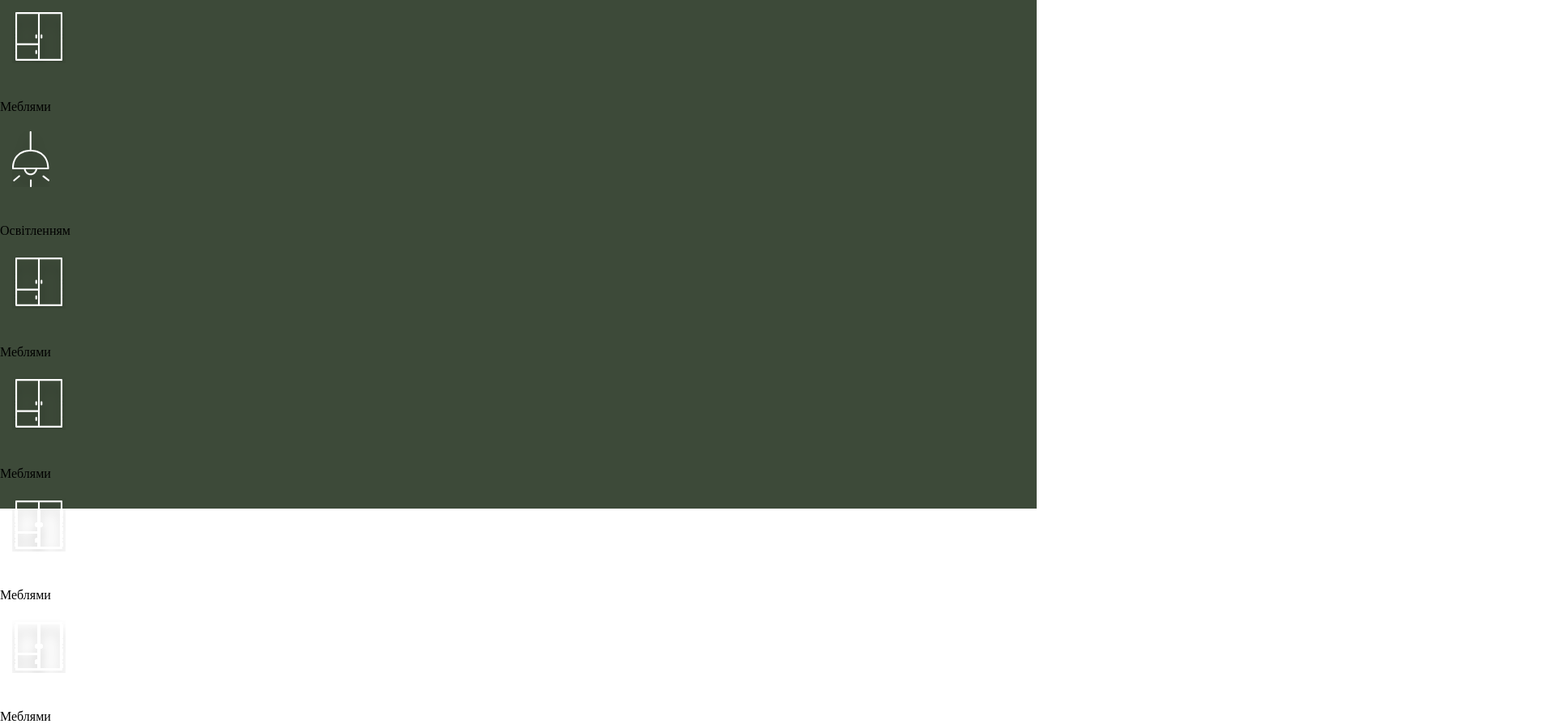
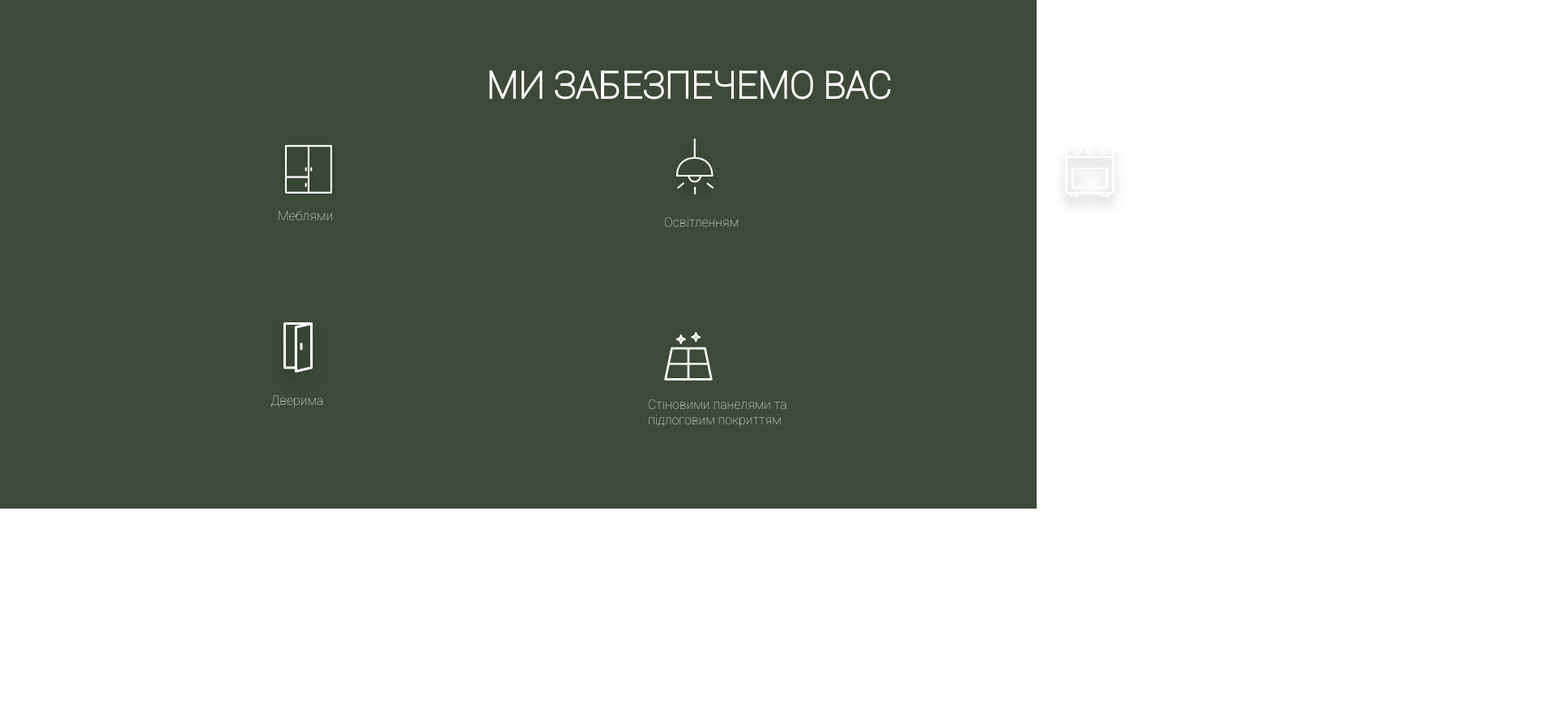
Before and after one commit to renatakov/ringo-website, a website: page index.html in a window 1280 px wide. Shown: the part 1760-2654 px from the top of the page at 81% size, 1920 px wide, since content can reach past the window. After the commit the page ends 2388 px from the top, so only its background shows below. Drawn offline with Linux system fonts and the light colour scheme.

Commit message:
sec3 is done

```diff
--- a/css.css
+++ b/css.css
@@ -321,3 +321,107 @@
   top: 1700px;
   background: #3D4A39;
 }
+
+#sec3 > h1{
+  position: absolute;
+  top: 100px;
+  left: 600px;
+  font-family: 'Open Sans', sans-serif;
+  font-family: 'Roboto', sans-serif;
+  font-style: normal;
+  font-weight: 600;
+  font-size: 46px;
+  line-height: 125%;
+  text-transform: uppercase;
+  color: #FFFFFF;
+}
+
+.fdiv{
+  position: relative;
+  left: 333px;
+  top: 231px;
+  font-family: 'Open Sans', sans-serif;
+  font-family: 'Roboto', sans-serif;
+  color: #FFFFFF;
+}
+
+.fdiv > p {
+  position: relative;
+  top: -30px;
+  left: 10px;
+}
+
+.secdiv{
+  position: relative;
+  left: 820px;
+  top: 75px;
+  font-family: 'Open Sans', sans-serif;
+  font-family: 'Roboto', sans-serif;
+  color: #FFFFFF;
+}
+
+.secdiv > p {
+  position: relative;
+  top: -20px;
+  left: 0px;
+}
+
+.thdiv{
+  position: relative;
+  left: 1300px;
+  top: -70px;
+  font-family: 'Open Sans', sans-serif;
+  font-family: 'Roboto', sans-serif;
+  color: #FFFFFF;
+}
+
+.thdiv > p {
+  position: relative;
+  top: -20px;
+  left: -10px;
+}
+
+.fourthdiv{
+  position: relative;
+  left: 334px;
+  top: 0px;
+  font-family: 'Open Sans', sans-serif;
+  font-family: 'Roboto', sans-serif;
+  color: #FFFFFF;
+}
+
+.fourthdiv > p {
+  position: relative;
+  top: -20px;
+  left: 0px;
+}
+
+.fifthdiv{
+  position: relative;
+  left:820px;
+  top: -130px;
+  font-family: 'Open Sans', sans-serif;
+  font-family: 'Roboto', sans-serif;
+  color: #FFFFFF;
+}
+
+.fifthdiv > p {
+  position: relative;
+  top: 0px;
+  left: -20px;
+}
+
+.sixdiv{
+  position: relative;
+  left:1330px;
+  top: -250px;
+  font-family: 'Open Sans', sans-serif;
+  font-family: 'Roboto', sans-serif;
+  color: #FFFFFF;
+}
+
+.sixdiv > p {
+  position: relative;
+  top: 0px;
+  left: -20px;
+}
--- a/index.html
+++ b/index.html
@@ -69,18 +69,31 @@
 </section>
 <section id="sec3">
   <h1>Ми забезпечемо вас </h1>
-  <img src="./images/room-wardrobe 1.svg" alt="" class="furniture"/>
-  <p>Меблями</p>
-  <img src="./images/furniture (1) 1.svg" alt="" class="lamp"/>
-  <p>Освітленням</p>
-  <img src="./images/room-wardrobe 1.svg" alt="" class="furniture"/>
-  <p>Меблями</p>
-  <img src="./images/room-wardrobe 1.svg" alt="" class="furniture"/>
-  <p>Меблями</p>
-  <img src="./images/room-wardrobe 1.svg" alt="" class="furniture"/>
-  <p>Меблями</p>
-  <img src="./images/room-wardrobe 1.svg" alt="" class="furniture"/>
-  <p>Меблями</p>
+  <div class="fdiv">
+    <img src="./images/room-wardrobe 1.svg" alt="" class="furniture"/>
+    <p>Меблями</p>
+  </div>
+  <div class="secdiv">
+    <img src="./images/furniture (1) 1.svg" alt="" class="lamp"/>
+    <p>Освітленням</p>
+  </div>
+  <div class="thdiv">
+    <img src="./images/burner-oven 1.svg" alt="" class="oven"/>
+    <p>Побутовою технікою</p>
+  </div>
+  <div class="fourthdiv">
+    <img src="./images/door 1.svg" alt="" class="doors"/>
+    <p>Дверима</p>
+  </div>
+  <div class="fifthdiv">
+    <img src="./images/Vector (4).svg" alt="" class="floor"/>
+    <p>Стіновими панелями та<br/>
+      підлоговим покриттям</p>
+  </div>
+  <div class="sixdiv">
+    <img src="./images/Vector (3).svg" alt="" class="brainstorm"/>
+    <p>Проектуванням</p>
+  </div>
 </section>
 <script src="./js/slider.js"></script>
 </body>
```
Also changed, not shown: images/Vector (3).svg (added), images/Vector (4).svg (added), images/burner-oven 1.svg (added), images/door 1.svg (added).
